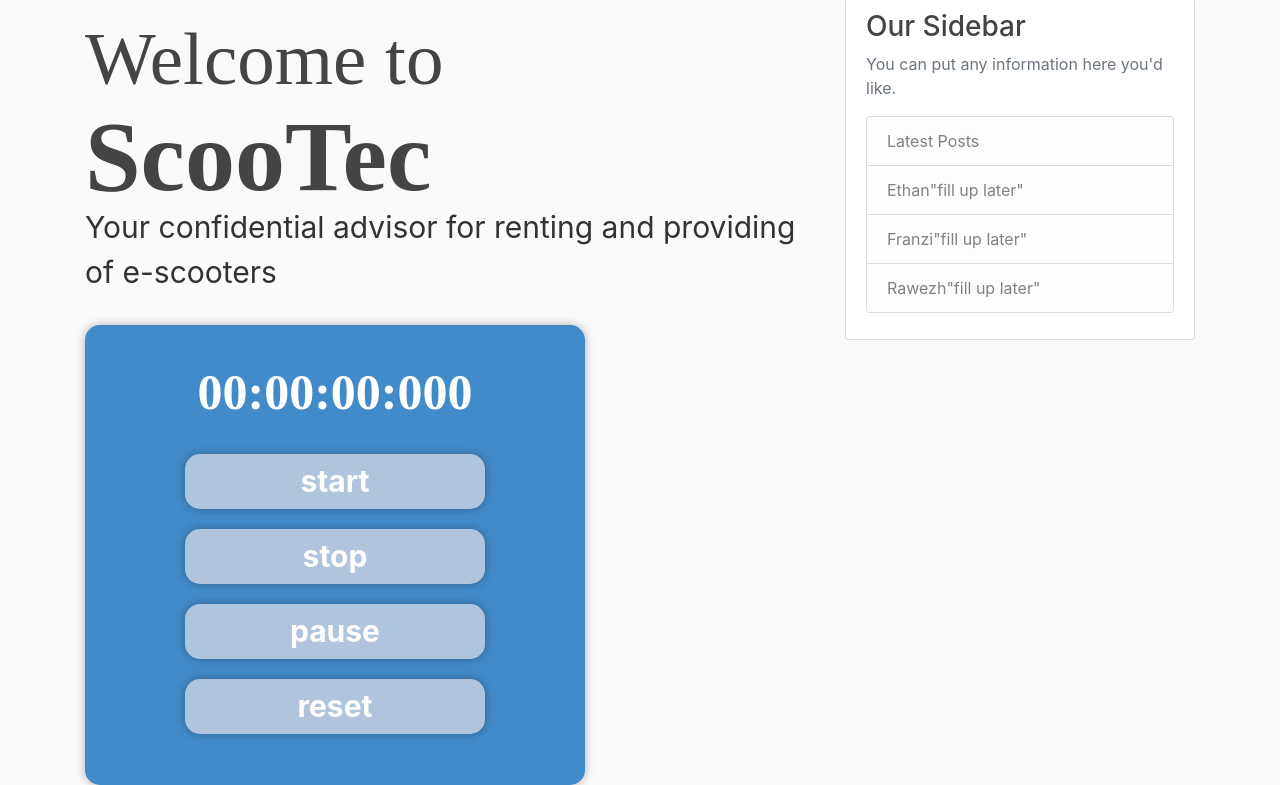
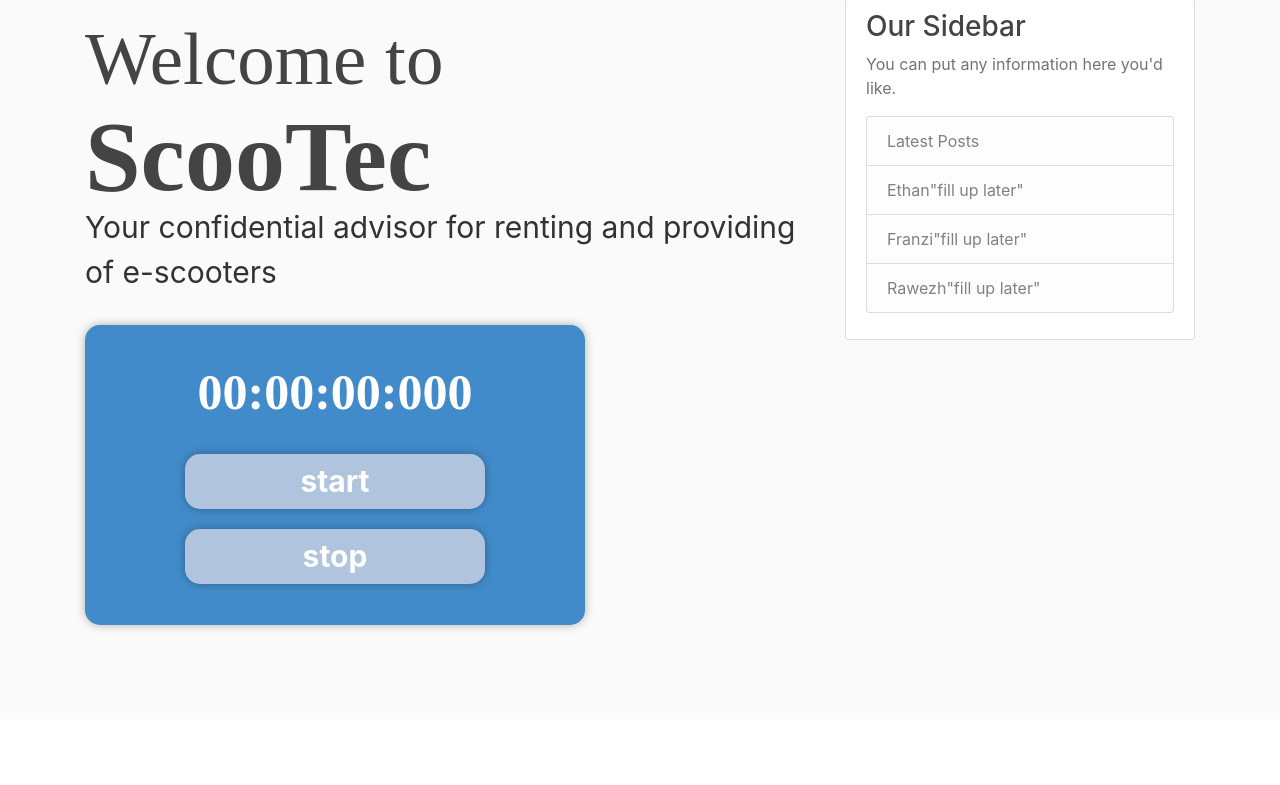
Before and after one commit to ethanbahmanyari0122/scooteq, a Flask app: page / in a window 1280 px wide. Shown: the part 81-866 px from the top of the page. After the commit the page ends 712 px from the top, so only its background shows below. Run offline with Flask 2, Linux system fonts and the light colour scheme; some libraries are stand-ins or nearby versions.

Commit message:
pause and reset button are gone

```diff
--- a/scooteq/static/main.css
+++ b/scooteq/static/main.css
@@ -100,7 +100,7 @@ a.article-title:hover {
 
 .display{
     width: 500px;
-    height: 460px;
+    height: 300px;
     background-color: #428bca;
     border-radius: 15px;
     box-shadow: 0px 0px rgba(0, 0, 0, 0.15), 0 0 10px rgba(0, 0, 0, 0.30) ;
--- a/scooteq/templates/home.html
+++ b/scooteq/templates/home.html
@@ -15,8 +15,6 @@
   <div class="control">
   <button type="button" name="start" class="start">start</button>
   <button type="button" name="stop" class="stop">stop</button>
-  <button type="button" name="pause" class="pause">pause</button>
-  <button type="button" name="reset" class="reset">reset</button>
     </div>
 
 
```
